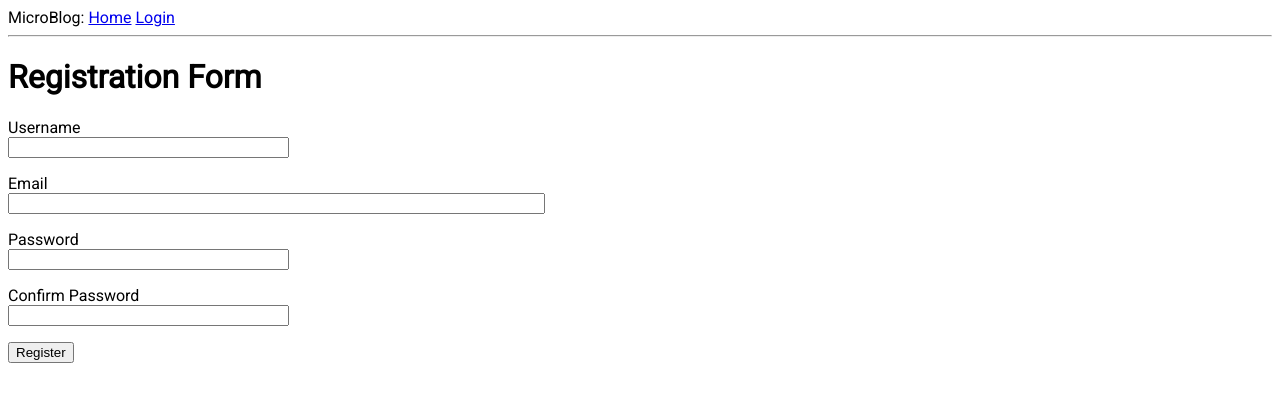
After one commit to Rdxmaxx/microBlog, a Flask app: page /register in a window 1280 px wide. The commit adds this page. Shown: the top 402 px of the page. Run offline with Flask 2, Linux system fonts and the light colour scheme; some libraries are stand-ins or nearby versions.

Commit message:
User login and authetication

```diff
--- a/app/__init__.py
+++ b/app/__init__.py
@@ -3,6 +3,8 @@ from config import Config
 
 from flask_sqlalchemy import SQLAlchemy
 from flask_migrate import Migrate
+
+from flask_login import LoginManager
 
 app = Flask(__name__)
 app.config.from_object(Config)
@@ -10,4 +12,7 @@ app.config.from_object(Config)
 db = SQLAlchemy(app)
 migrate = Migrate(app, db)
 
+login = LoginManager(app)
+login.login_view = 'login'
+
 from app import routes, models
--- a/app/forms.py
+++ b/app/forms.py
@@ -1,10 +1,28 @@
 from flask_wtf import FlaskForm
 from flask_wtf.recaptcha import validators
 from wtforms import StringField, PasswordField, BooleanField, SubmitField
-from wtforms.validators import DataRequired
+from wtforms.validators import DataRequired, Length, Email, EqualTo, ValidationError
+from .models import User
 
 class LoginForm(FlaskForm):
     username = StringField('Username', validators=[DataRequired()])
     password = PasswordField('Password', validators=[DataRequired()])
     remember_me = BooleanField('Remember Me')
     submit = SubmitField('Sign In')
+
+class RegistrationForm(FlaskForm):
+    username = StringField('Username', validators=[DataRequired(), Length(min=3, max=20)])
+    email = StringField('Email', validators=[DataRequired(), Email()])
+    password = PasswordField('Password', validators=[DataRequired()])
+    confirm_password = PasswordField('Confirm Password', validators=[DataRequired(), EqualTo('password')])
+    submit = SubmitField('Register')
+
+    def validate_username(self, username):
+        user = User.query.filter_by(username=username.data).first()
+        if user is not None:
+            raise ValidationError('Username already taken !')
+
+    def validate_email(self, email):
+        user = User.query.filter_by(email=email.data).first()
+        if user is not None:
+            raise ValidationError('Email already exists !')
--- a/app/routes.py
+++ b/app/routes.py
@@ -1,11 +1,14 @@
-from flask import render_template, flash, redirect, url_for
-from .forms import LoginForm
-from app import app
+from flask import render_template, flash, redirect, url_for, request
+from .forms import LoginForm, RegistrationForm
+from app import app, db
+from werkzeug.urls import url_parse
+from flask_login import current_user, login_user, logout_user, login_required
+from .models import User
 
 @app.route('/')
 @app.route('/index')
+@login_required
 def index():
-    user = {'username': 'John Doe'}
     posts = [
         {
             'author': {'username':'John'},
@@ -16,12 +19,40 @@ def index():
             'body': 'I like Ice-cream'
         }
     ]
-    return render_template('index.html', title='Homepage', user=user, posts=posts)
+    return render_template('index.html', title='Homepage', posts=posts)
+
+@app.route('/register', methods=['GET', 'POST'])
+def register():
+    if current_user.is_authenticated:
+        return redirect(url_for('index'))
+    form = RegistrationForm()
+    if form.validate_on_submit():
+        user = User(username=form.username.data, email=form.email.data)
+        user.set_password(form.password.data)
+        db.session.add(user)
+        db.session.commit()
+        flash('Account created successfully !')
+        return redirect(url_for('login'))
+    return render_template('register.html', title='Register', form=form)
 
 @app.route('/login', methods=['GET', 'POST'])
 def login():
+    if current_user.is_authenticated:
+        return redirect(url_for('index'))
     form = LoginForm()
     if form.validate_on_submit():
-        flash(f'Login requested for user {form.username.data}, remember_me={form.remember_me.data}')
-        return redirect(url_for('index'))
+        user = User.query.filter_by(username=form.username.data).first()
+        if user is None or not user.check_password(form.password.data):
+            flash('Invalid username or password')
+            return redirect(url_for('login'))
+        login_user(user, remember=form.remember_me.data)
+        next_page = request.args.get('next')
+        if not next_page or url_parse(next_page).netloc != '':
+            next_page = url_for('index')
+        return redirect(next_page)
     return render_template('login.html', title='Sign In', form=form)
+
+@app.route('/logout')
+def logout():
+    logout_user()
+    return redirect(url_for('index'))
--- a/app/templates/base.html
+++ b/app/templates/base.html
@@ -21,7 +21,11 @@
     <div>
         MicroBlog:
         <a href="{{ url_for('index') }}">Home</a>
-        <a href="{{ url_for('login') }}">Login</a>
+        {% if current_user.is_anonymous %}
+            <a href="{{ url_for('login') }}">Login</a>
+        {% else %}
+            <a href="{{ url_for('logout') }}">Logout</a>
+        {% endif %}
     </div>
     <hr>
     {% with messages = get_flashed_messages() %}
--- a/app/templates/index.html
+++ b/app/templates/index.html
@@ -2,7 +2,7 @@
 
 {% block content %}
 
-<h2>Hi, {{ user.username }} !</h2>
+<h2>Hi, {{ current_user.username }} !</h2>
 {% for post in posts %}
     <div>
         <p>
--- a/app/templates/login.html
+++ b/app/templates/login.html
@@ -22,5 +22,6 @@
     <p>{{ form.remember_me() }}{{ form.remember_me.label }}</p>
     <p>{{ form.submit }}</p>
 </form>
+<p>New User? <a href="{{ url_for('register') }}">Register</a></p>
 
 {% endblock content %}
--- /dev/null
+++ b/app/templates/register.html
@@ -0,0 +1,39 @@
+{% extends 'base.html' %}
+
+{% block content %}
+
+<h1>Registration Form</h1>
+<form action="" method="POST">
+    {{ form.hidden_tag() }}
+    <p>
+        {{ form.username.label }}<br>
+        {{ form.username(size=32) }}<br>
+        {% for error in form.username.errors %}
+        <span style="color: tomato">[{{ error }}]</span>
+        {% endfor %}
+    </p>
+    <p>
+        {{ form.email.label }}<br>
+        {{ form.email(size=64) }}<br>
+        {% for error in form.email.errors %}
+        <span style="color: tomato">[{{ error }}]</span>
+        {% endfor %}
+    </p>
+    <p>
+        {{ form.password.label }}<br>
+        {{ form.password(size=32) }}<br>
+        {% for error in form.password.errors %}
+        <span style="color: tomato">[{{ error }}]</span>
+        {% endfor %}
+    </p>
+    <p>
+        {{ form.confirm_password.label }}<br>
+        {{ form.confirm_password(size=32) }}<br>
+        {% for error in form.confirm_password.errors %}
+        <span style="color: tomato">[{{ error }}]</span>
+        {% endfor %}
+    </p>
+    <p>{{ form.submit() }}</p>
+</form>
+
+{% endblock content %}
--- a/run.py
+++ b/run.py
@@ -5,6 +5,5 @@ from app.models import User, Post
 def make_shell_context():
     return {'db':db, 'User':User, 'Post': Post}
 
-
 if __name__ == "__main__":
     app.run(debug=True)
```
Also changed, not shown: app/models.py (+8 -3 lines), site.db, 2 other files.
